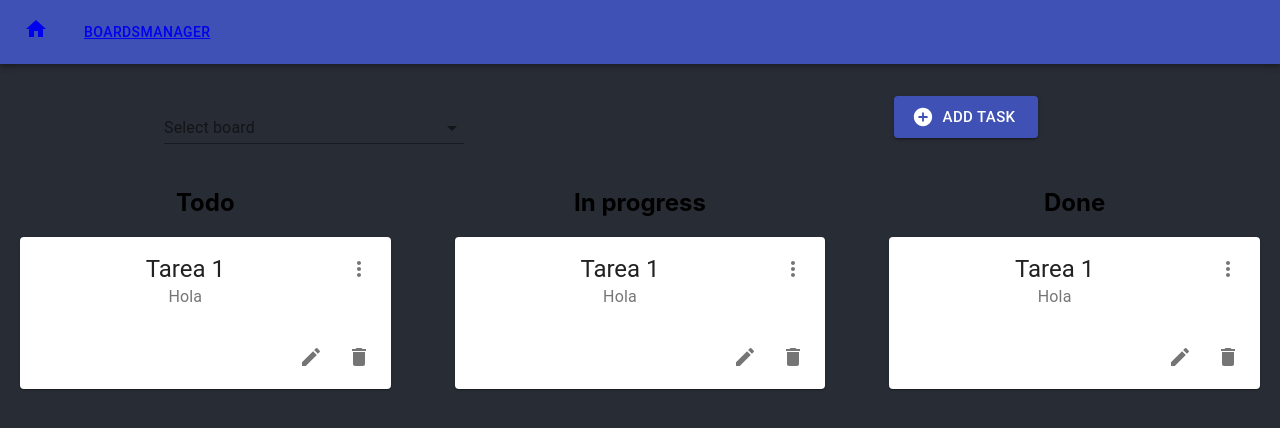
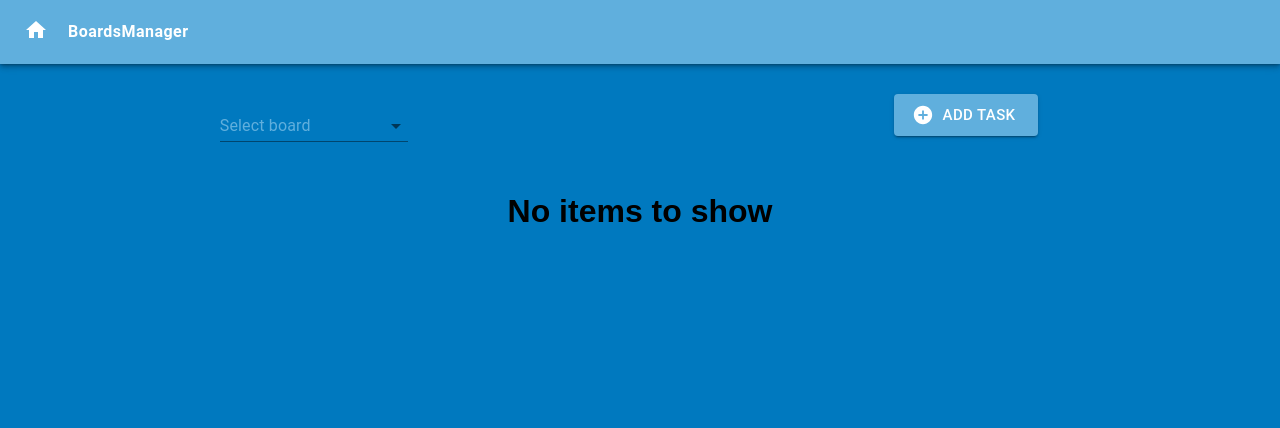
Before and after one commit to byJavimo/todoTrelloApp-react, a React (Create React App) app: page /boards-manager in a window 1280 px wide. Shown: the top 428 px of the page. Built offline with nearby package versions, Linux system fonts and the light colour scheme.

Commit message:
Project layout development

```diff
--- a/public/index.html
+++ b/public/index.html
@@ -24,7 +24,7 @@
       work correctly both with client-side routing and a non-root public URL.
       Learn how to configure a non-root public URL by running `npm run build`.
     -->
-    <title>React App</title>
+    <title>Todo trello app</title>
   </head>
   <body>
     <noscript>You need to enable JavaScript to run this app.</noscript>
--- a/src/App.css
+++ b/src/App.css
@@ -1,6 +1,7 @@
+
 .App {
   text-align: center;
-  background-color: #282c34;
+  background-color: #0079bf;
   height: 100vh;
 }
 
@@ -15,22 +16,6 @@
   }
 }
 
-.App-header {
-  background-color: #282c34;
-  min-height: 100vh;
-  display: flex;
-  flex-direction: column;
-  align-items: center;
-  justify-content: center;
-  font-size: calc(10px + 2vmin);
-  color: white;
-}
-
-.App-link {
-  color: white;
-  text-decoration: none;
-}
-
 @keyframes App-logo-spin {
   from {
     transform: rotate(0deg);
--- a/src/components/HeaderNav/HeaderNav.js
+++ b/src/components/HeaderNav/HeaderNav.js
@@ -1,37 +1,25 @@
 import React from 'react';
 import { Link } from 'react-router-dom';
-import { makeStyles } from '@material-ui/core/styles';
 import AppBar from '@material-ui/core/AppBar';
 import Toolbar from '@material-ui/core/Toolbar';
 import Button from '@material-ui/core/Button';
 import IconButton from '@material-ui/core/IconButton';
 import HomeIcon from '@material-ui/icons/Home';
+import './HeaderNav.scss';
 
-const useStyles = makeStyles((theme) => ({
-    root: {
-      flexGrow: 1,
-    },
-    menuButton: {
-      marginRight: theme.spacing(2),
-    },
-    title: {
-      flexGrow: 1,
-    },
-}));
 
 export default function HeaderNav() {
-    const classes = useStyles();
     return (
-      <div className={classes.root}>
-        <AppBar position="static">
-          <Toolbar>
-            <IconButton edge="start" className={classes.menuButton} color="inherit" aria-label="menu">
-                <Link className="App-header-link" to="/home">
+      <div>
+        <AppBar position="static" >
+          <Toolbar className='header-nav'>
+            <IconButton edge="start" aria-label="menu" className="header-nav-button" >
+                <Link className="header-nav-link" to="/home">
                     <HomeIcon />
                 </Link>
             </IconButton>
-            <Button color="inherit">
-                <Link className="App-header-link" to="/boards-manager"> BoardsManager </Link>
+            <Button className="header-nav-button">
+                <Link className="header-nav-link" to="/boards-manager"> BoardsManager </Link>
             </Button>
           </Toolbar>
         </AppBar>
--- a/src/components/HeaderNav/HeaderNav.scss
+++ b/src/components/HeaderNav/HeaderNav.scss
@@ -0,0 +1,26 @@
+@import '../../styles/colors.scss';
+.header-nav {
+    color: $white;
+    flex-basis: 4rem;
+    display: flex;
+    align-items: center;
+    padding: 0 0.8rem;
+    background-color: $main-color-light;
+    box-shadow: 0 0.1rem 0.1rem rgba(0, 0, 0, 0.1);
+
+    .header-nav-button {
+        font-size: 16px;
+        font-weight: bold;
+        &:hover {
+            background-color: #3385b5;
+        }
+    }
+
+    .header-nav-link {
+        text-transform: none;
+        text-decoration: none;
+        color: $white;
+    }
+
+
+}
--- a/src/components/TaskCard/TaskCard.js
+++ b/src/components/ItemCard/ItemCard.js
@@ -5,9 +5,8 @@ import CardHeader from '@material-ui/core/CardHeader';
 import CardActions from '@material-ui/core/CardActions';
 import IconButton from '@material-ui/core/IconButton';
 import EditIcon from '@material-ui/icons/Edit';
-import MoreVertIcon from '@material-ui/icons/MoreVert';
 import DeleteIcon from '@material-ui/icons/Delete';
-import UpdateTaskModal from '../../components/UpdateTaskModal/UdateTaskModal.js';
+import UpdateTaskModal from '../UpdateTaskModal/UdateTaskModal.js';
 
 const useStyles = makeStyles(() => ({
   root: {
@@ -18,7 +17,7 @@ const useStyles = makeStyles(() => ({
   }
 }));
 
-export default function TaskCard({taskName, taskDate}) {
+export default function TaskCard(props) {
   const classes = useStyles();
   const [open, setOpen] = React.useState(false);
 
@@ -34,20 +33,13 @@ export default function TaskCard({taskName, taskDate}) {
     console.log('Delete task!');
   };
 
-
-
   return (
     <>
       <UpdateTaskModal open={open} onHandleClose={closeUpdateTaskModal}></UpdateTaskModal>
       <Card className={classes.root}>
         <CardHeader
-          action={
-            <IconButton aria-label="settings">
-              <MoreVertIcon />
-            </IconButton>
-          }
-          title={taskName}
-          subheader={taskDate}
+          title={props.name}
+          subheader={props.date}
         />
 
         <CardActions disableSpacing className={classes.actions}>
--- a/src/index.css
+++ b/src/index.css
@@ -1,8 +1,6 @@
 body {
   margin: 0;
-  font-family: -apple-system, BlinkMacSystemFont, 'Segoe UI', 'Roboto', 'Oxygen',
-    'Ubuntu', 'Cantarell', 'Fira Sans', 'Droid Sans', 'Helvetica Neue',
-    sans-serif;
+  font-family: Arial, sans-serif;
   -webkit-font-smoothing: antialiased;
   -moz-osx-font-smoothing: grayscale;
 }
--- /dev/null
+++ b/src/styles/colors.scss
@@ -0,0 +1,3 @@
+$main-color: #0079bf;
+$main-color-light: #60afdd;
+$white: #fff;
--- a/src/views/BoardsManager/BoardsManager.js
+++ b/src/views/BoardsManager/BoardsManager.js
@@ -1,5 +1,4 @@
 import React from 'react';
-import { makeStyles } from '@material-ui/core/styles';
 import InputLabel from '@material-ui/core/InputLabel';
 import MenuItem from '@material-ui/core/MenuItem';
 import FormControl from '@material-ui/core/FormControl';
@@ -8,25 +7,11 @@ import Grid from '@material-ui/core/Grid';
 import Button from '@material-ui/core/Button';
 import AddCircleIcon from '@material-ui/icons/AddCircle';
 
-import TaskCard from '../../components/TaskCard/TaskCard.js';
+import ItemCard from '../../components/ItemCard/ItemCard.js';
 import CreateTaskModal from '../../components/CreateTaskModal/CreateTaskModal.js';
 import './BoardsManager.scss';
 
-const useStyles = makeStyles((theme) => ({
-  root: {
-    flexGrow: 1,
-    marginTop: theme.spacing(4)
-  },
-  formControl: {
-    minWidth: 300,
-  },
-  selectEmpty: {
-    marginTop: theme.spacing(4)
-  },
-}));
-
 const BoardsManager = () => {
-  const classes = useStyles();
   const [board, setBoard] = React.useState('');
   const [open, setOpen] = React.useState(false);
 
@@ -50,14 +35,59 @@ const BoardsManager = () => {
     console.log('Update task', event.target.value);
   };
 
+  // const tasks = [
+  //   {
+  //     id: 0,
+  //     status: 0,
+  //     name: 'Tarea 1',
+  //     boardId: 1,
+  //     date: '22/06/2021'
+  //   },
+  //   {
+  //     id: 2,
+  //     status: 2,
+  //     name: 'Tarea 2',
+  //     boardId: 1,
+  //     date: '22/06/2021'
+  //   },
+  //   {
+  //     id: 2,
+  //     status: 2,
+  //     name: 'Tarea 3',
+  //     boardId: 1,
+  //     date: '22/06/2021'
+  //   },
+  //   {
+  //     id: 2,
+  //     status: 2,
+  //     name: 'Tarea 3',
+  //     boardId: 1,
+  //     date: '22/06/2021'
+  //   }
+  // ]
+
+  const tasks = [];
+
+  const hasTasks = () => {
+    return tasks.length > 0;
+  }
+
+  const mapTasksByStatus = (status) => {
+    console.log(status);
+    return tasks.map((item) => {
+      if (item.status === status) {
+        return <ItemCard name={item.name} date={item.date}></ItemCard>
+      }
+    })
+
+  }
+
     return (
-
-      <div className={classes.root}>
+      <div className='boards-manager'>
         <CreateTaskModal open={open} onHandleClose={handleCloseCreateTaskModal}/>
         <Grid container spacing={3}>
           <Grid item xs={6}>
-            <div class="select-board-input">
-              <FormControl className={classes.formControl}>
+            <FormControl className="select-board-input">
               <InputLabel id="board-simple-select-label">Select board</InputLabel>
               <Select
                 labelId="board-simple-select-label"
@@ -65,42 +95,51 @@ const BoardsManager = () => {
                 value={board}
                 onChange={selectBoard}
               >
-                  <MenuItem value={1}>Tablero 1</MenuItem>
+                <MenuItem value={1}> Tablero 1</MenuItem>
                 <MenuItem value={2}> Board 2</MenuItem>
                 <MenuItem value={3}> Board 3</MenuItem>
               </Select>
             </FormControl>
-            </div>
           </Grid>
           <Grid item xs={6}>
             <Button
               variant="contained"
-              color="primary"
               size="large"
-              className={classes.button}
+              className='add-task-button'
               startIcon={<AddCircleIcon />}
               onClick={handleOpenCreateTaskModal}>
               Add task
             </Button>
           </Grid>
+          {hasTasks() ?
+          <Grid container>
               <Grid item xs={4} className="tasks-colum">
                 <h2> Todo </h2>
                 <div class="tasks-list">
-              <TaskCard taskName="Tarea 1" taskDate="Hola" deleteAction={deleteTask} updateAction={updateTask}/>
+                  {mapTasksByStatus(0).length >= 1 ? mapTasksByStatus(0) : <p> No items </p>}
                 </div>
               </Grid>
               <Grid item xs={4} className="tasks-colum">
                 <h2> In progress </h2>
                 <div class="tasks-list">
-              <TaskCard taskName="Tarea 1" taskDate="Hola" />
+                  {mapTasksByStatus(1).length >= 1  ? mapTasksByStatus(1) : <p> No items </p>}
                 </div>
               </Grid>
               <Grid item xs={4} className="tasks-colum">
                 <h2> Done </h2>
                 <div class="tasks-list">
-              <TaskCard taskName="Tarea 1" taskDate="Hola" />
+                  {mapTasksByStatus(2).length >= 1 ? mapTasksByStatus(2) : <p> No items </p>}
                 </div>
               </Grid>
+            </Grid> :
+            <Grid container>
+              <Grid item xs={12}>
+                <br></br>
+                <h1> No items to show </h1>
+              </Grid>
+            </Grid>
+            }
+
         </Grid>
     </div>
     );
--- a/src/views/BoardsManager/BoardsManager.scss
+++ b/src/views/BoardsManager/BoardsManager.scss
@@ -1,9 +1,23 @@
+@import '../../styles/colors.scss';
+
 .boards-manager {
     display: flex;
+    flex-direction: column;
+    margin-top: 30px;
+
     .select-board-input {
         left: 0;
-        width: 100%;
+        width: 30%;
         flex: 1;
+
+        #board-simple-select-label {
+            color: $main-color-light
+        }
+
+        .MuiInput-underline:hover:not(.Mui-disabled):before, .MuiInput-underline:after  {
+            border-bottom: $main-color-light 2px solid;
+        }
+
     }
 
     .tasks-list {
@@ -13,4 +27,14 @@
     .tasks-column {
         margin: 0 auto;
     }
+
+    .add-task-button {
+        background-color: $main-color-light;
+        color: $white;
+
+        &:hover {
+            background-color: $white;
+            color: $main-color-light;
+        }
+    }
 }
--- a/src/views/Home/Home.js
+++ b/src/views/Home/Home.js
@@ -1,10 +1,36 @@
+import ItemCard from '../../components/ItemCard/ItemCard.js';
 import './Home.scss';
 
 const Home = () => {
+    const deleteTask = (event) => {
+      console.log('Delete task', event.target.value);
+    };
+
+    const updateTask = (event) => {
+      console.log('Update task', event.target.value);
+    };
+
+    const boards = [];
+
+    const hasBoards = () => {
+      return boards.length;
+    }
+
     return (
-      <>
+      <div>
         <h1> Home </h1>
-      </>
+        {hasBoards() ?
+          <div className="card">
+            <ItemCard  name="Tarea 1" date="Hola" deleteAction={deleteTask} updateAction={updateTask}/>
+            <br></br>
+          </div>
+        :
+          <h1>
+            No boards to show
+          </h1>
+        }
+
+      </div>
     );
   }
   export default Home;
--- a/src/views/Home/Home.scss
+++ b/src/views/Home/Home.scss
@@ -0,0 +1,4 @@
+.card {
+    max-width: 50%;
+    margin: 0 auto;
+}
```
Also changed, not shown: src/components/ItemCard/ItemCard.scss (added). Lines whose indentation alone changed are shown as unchanged.
